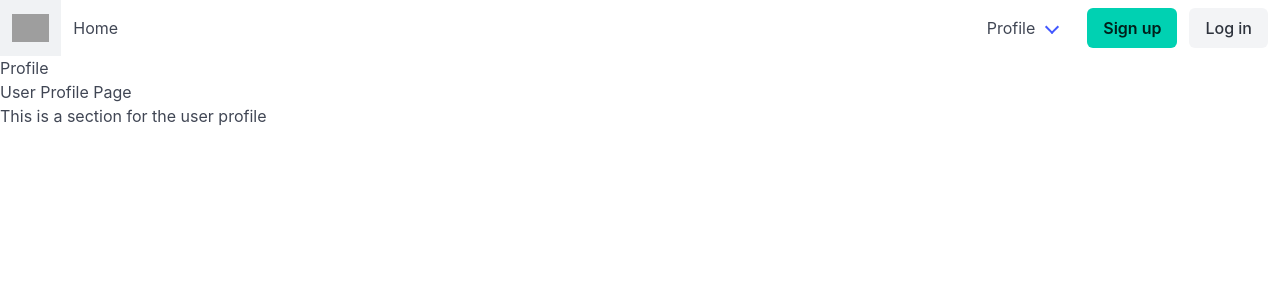
After one commit to yusufhj/online-restaurant-django-project, a Django app: page /profile/ in a window 1280 px wide. The commit adds this page. Shown: the top 300 px of the page. Run offline with Django 5.2, Linux system fonts and the light colour scheme; grey boxes are pictures that could not be loaded.

Commit message:
inital profile page

```diff
--- a/main_app/templates/base.html
+++ b/main_app/templates/base.html
@@ -28,7 +28,7 @@
                 {% comment %} IF USER IS LOGGED IN {% endcomment %}
                 {% comment %} {% if user.is_authenticated %} {% endcomment %}
                     <div class="navbar-item has-dropdown is-hoverable">
-                        <a class="navbar-link">
+                        <a href="/profile" class="navbar-link">
                           Profile
                         </a>
 
--- /dev/null
+++ b/main_app/templates/profile.html
@@ -0,0 +1,19 @@
+{% extends 'base.html' %}
+{% load static %}
+{% block head %}
+<link rel="stylesheet" href="{% static 'css/form.css' %}" />
+{% endblock %}
+{% block content %}
+<div class="page-header">
+  <h1>Profile</h1>
+</div>
+{% if error_message %}
+  <p class="red-text">{{ error_message }}</p>
+{% endif %}
+  {% csrf_token %}
+  <section>
+    <h2>User Profile Page</h2>
+    <p>This is a section for the user profile</p>
+</section>
+
+{% endblock %}
--- a/main_app/urls.py
+++ b/main_app/urls.py
@@ -3,5 +3,6 @@ from . import views
 
 urlpatterns = [
     path('', views.home, name='home'),
+    path('profile/', views.profile, name='profile'),
     path('account/signup/', views.signup, name='signup')
 ]
--- a/main_app/views.py
+++ b/main_app/views.py
@@ -23,3 +23,6 @@ def signup(request):
     form = UserRegisterForm()
     context = {'form': form, 'error_message': error_message}
     return render(request, 'signup.html', context)
+
+def profile(req):
+    return render(req, 'profile.html')
```
